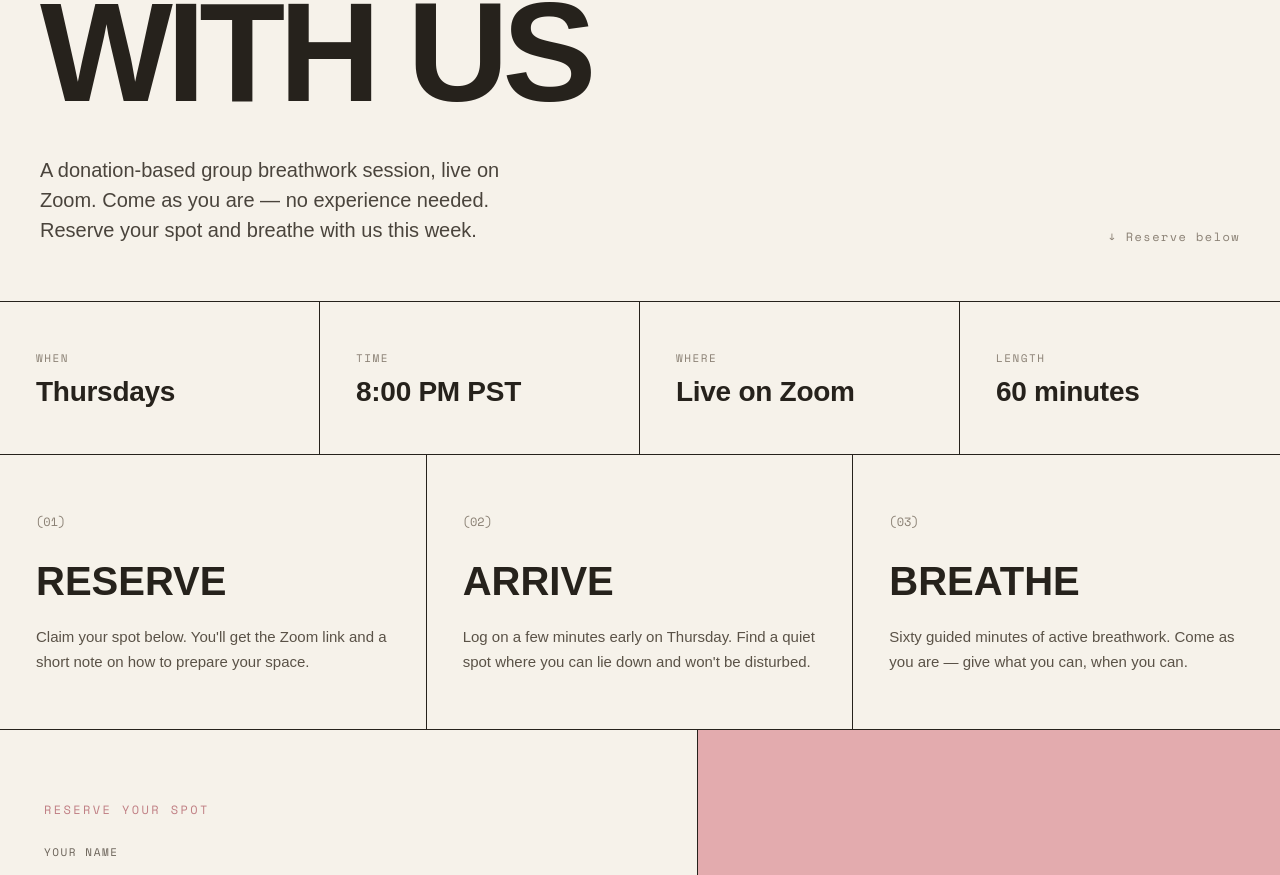
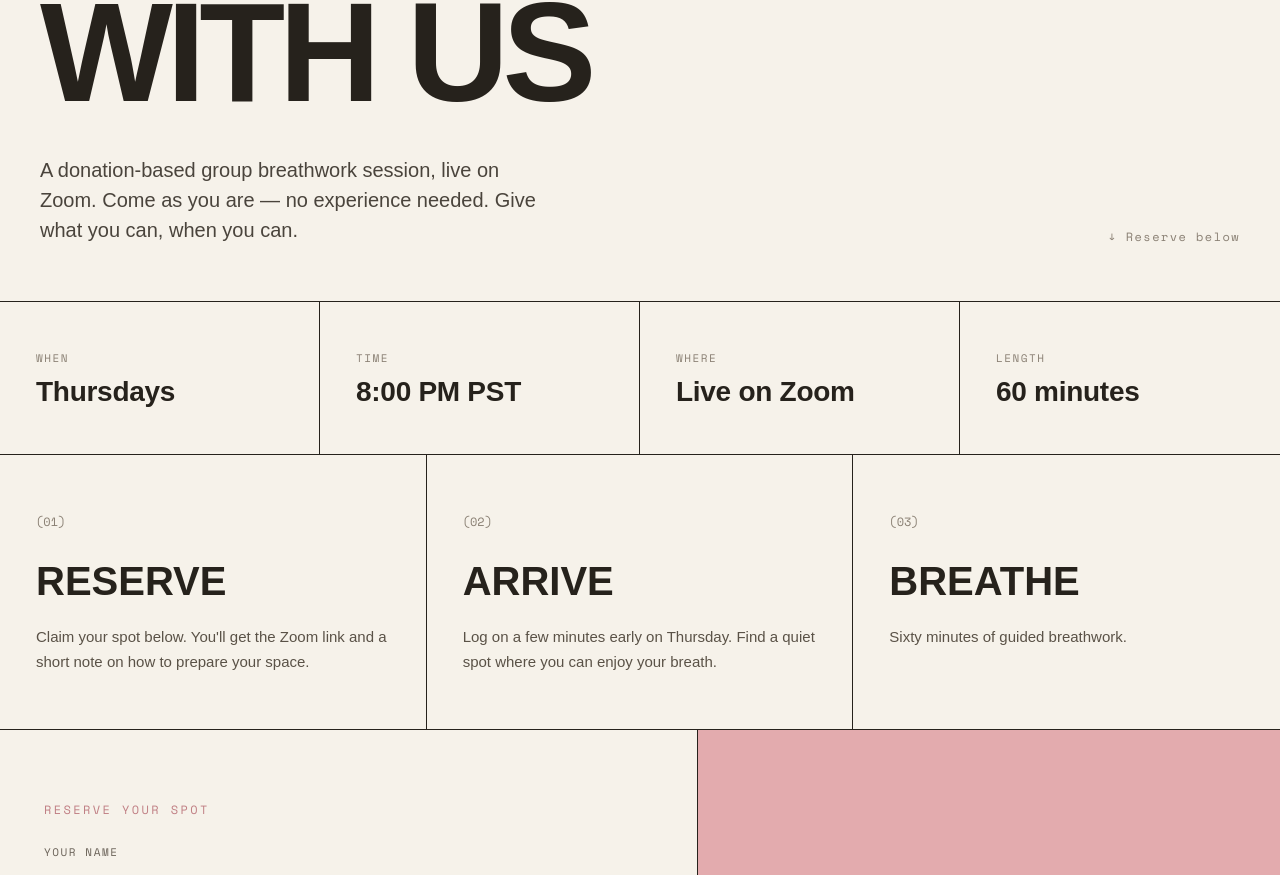
Before and after one commit to caitlynecorry/caitlyne-corry-site, a Next.js app: page /live-stream in a window 1280 px wide. Shown: the part 393-1268 px from the top of the page. Built offline with nearby package versions, Linux system fonts and the light colour scheme; a web font is replaced by a local one.

Commit message:
feat: revise live stream session descriptions and call to action
Co-authored-by: caitlynecorry <262380122+caitlynecorry@users.noreply.github.com>

```diff
--- a/app/live-stream/page.tsx
+++ b/app/live-stream/page.tsx
@@ -24,12 +24,12 @@ const FLOW = [
   {
     no: "(02)",
     title: "Arrive",
-    body: "Log on a few minutes early on Thursday. Find a quiet spot where you can lie down and won't be disturbed.",
+    body: "Log on a few minutes early on Thursday. Find a quiet spot where you can enjoy your breath.",
   },
   {
     no: "(03)",
     title: "Breathe",
-    body: "Sixty guided minutes of active breathwork. Come as you are — give what you can, when you can.",
+    body: "Sixty minutes of guided breathwork.",
   },
 ];
 
@@ -55,8 +55,7 @@ export default function LiveStreamPage() {
         <div className="mt-11 flex flex-wrap items-end justify-between gap-10">
           <p className="max-w-[520px] font-grotesk text-xl leading-[1.5] text-[#4a443c]">
             A donation-based group breathwork session, live on Zoom. Come as you
-            are — no experience needed. Reserve your spot and breathe with us
-            this week.
+            are — no experience needed. Give what you can, when you can.
           </p>
           <span className="font-mono text-xs tracking-[0.12em] text-[#8a8074]">
             ↓ Reserve below
```
